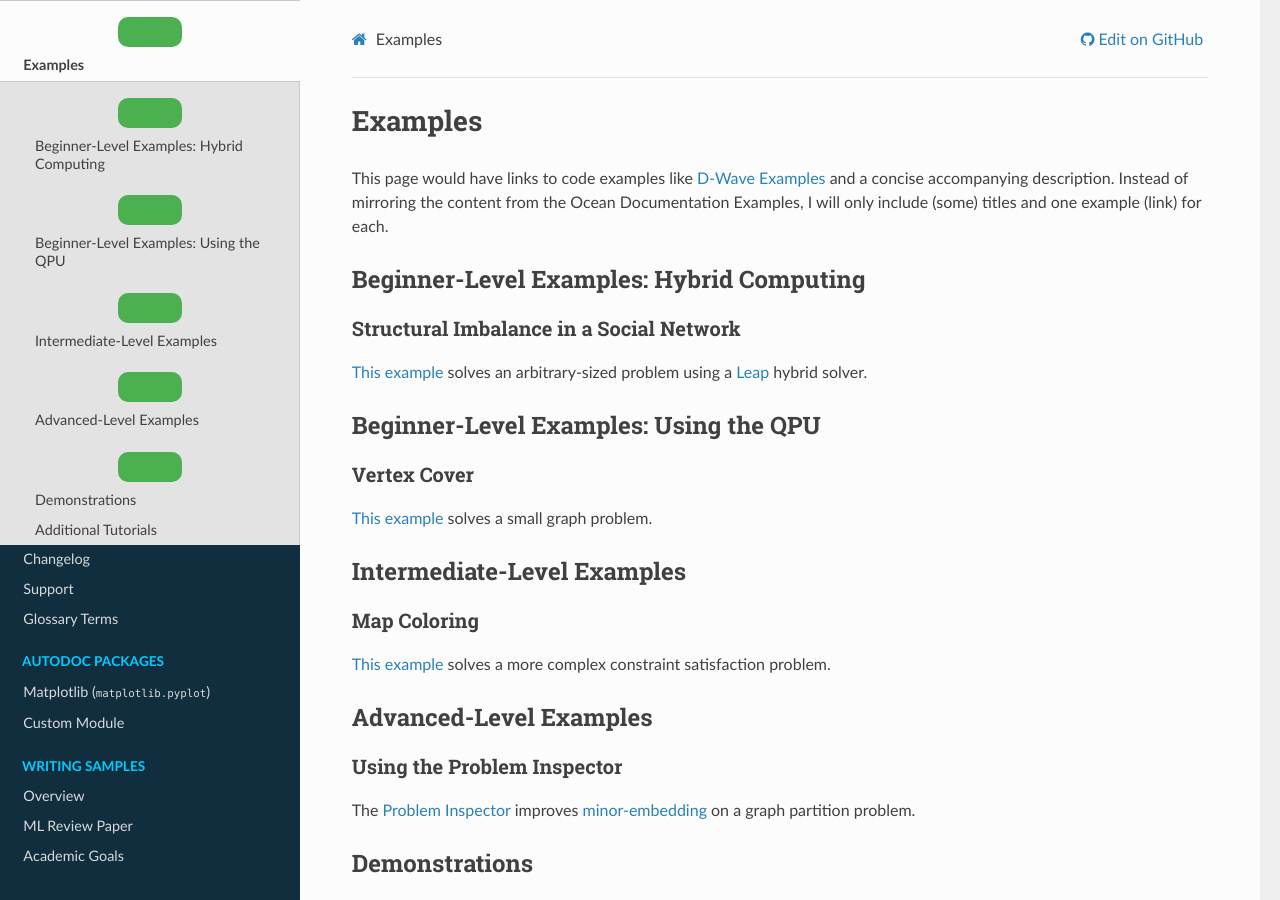
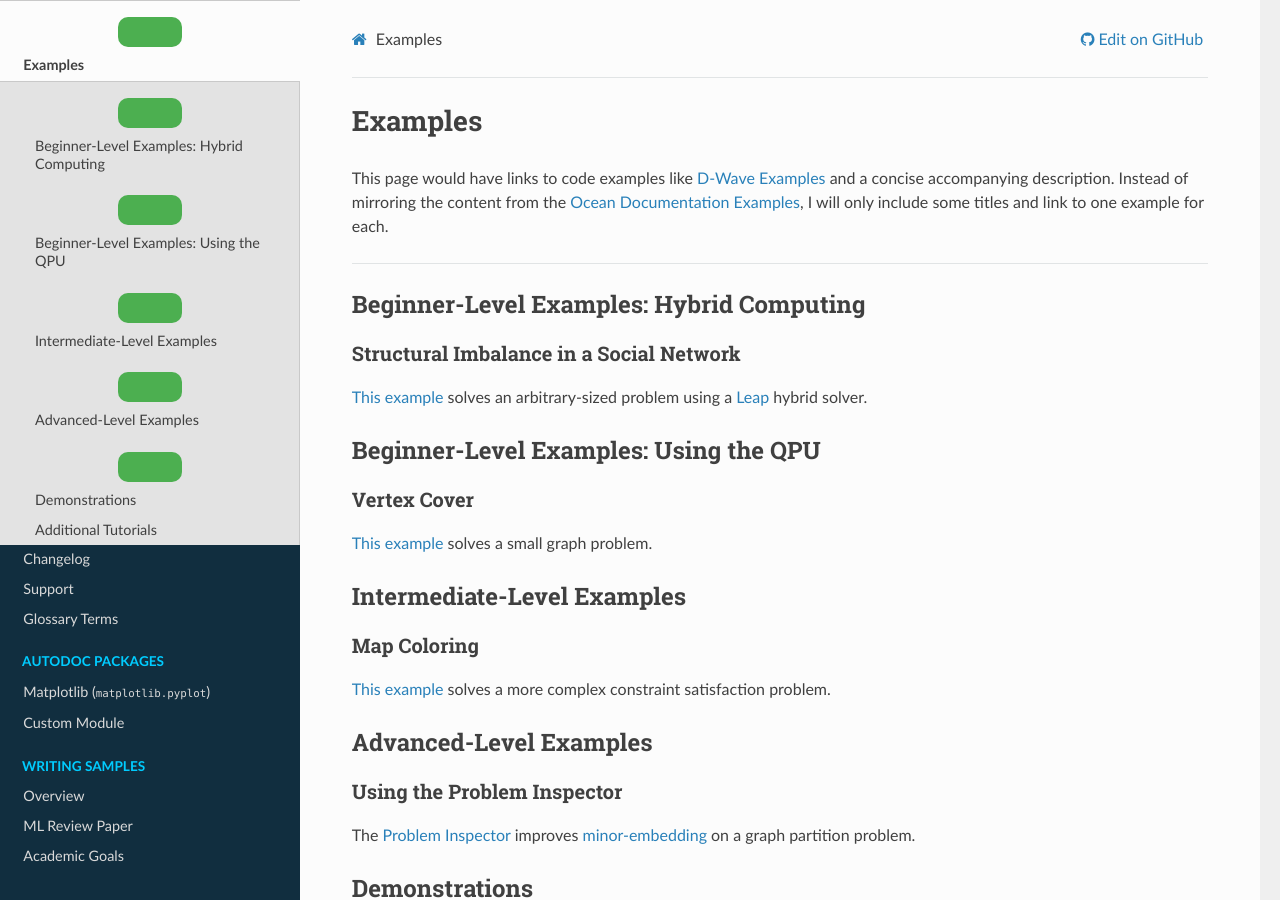
Before and after one commit to rcywang/d-wave-demodoc, a Sphinx documentation site: the page built from docs/examples.rst, in a window 1280 px wide and 900 px high. Built offline with Sphinx 7.4.7 and the Read the Docs theme 2.0.0, drawn with Linux system fonts in a browser that asks for light colours.

Commit message:
cosmetic changes

```diff
--- a/docs/examples.rst
+++ b/docs/examples.rst
@@ -1,8 +1,9 @@
 Examples
 ========
 
-This page would have links to code examples like `D-Wave Examples <https://github.com/dwave-examples>`_ and a concise accompanying description. Instead of mirroring the content from the Ocean Documentation Examples, I will only include (some) titles and one example (link) for each.
+This page would have links to code examples like `D-Wave Examples <https://github.com/dwave-examples>`_ and a concise accompanying description. Instead of mirroring the content from the `Ocean Documentation Examples <https://github.com/dwave-examples>`_, I will only include some titles and link to one example for each.
 
+----
 
 Beginner-Level Examples: Hybrid Computing
 -----------------------------------------
```
